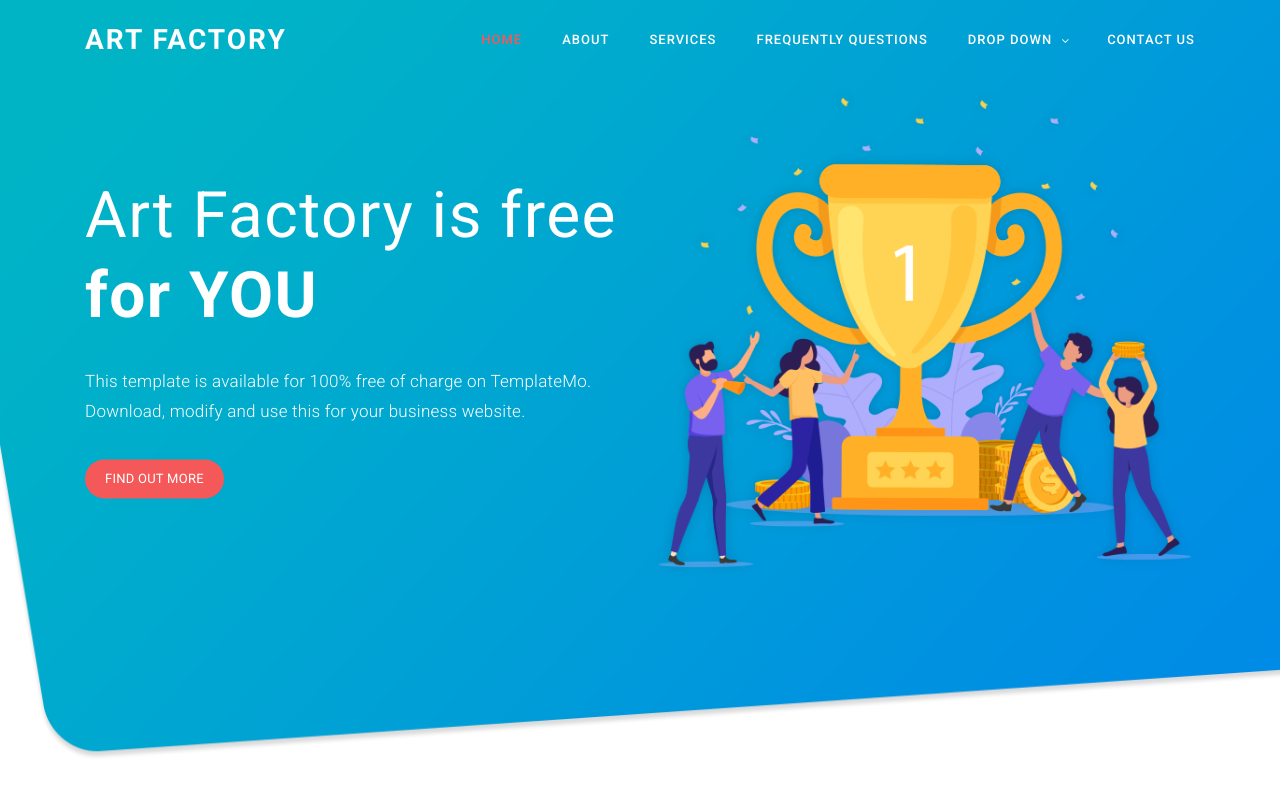
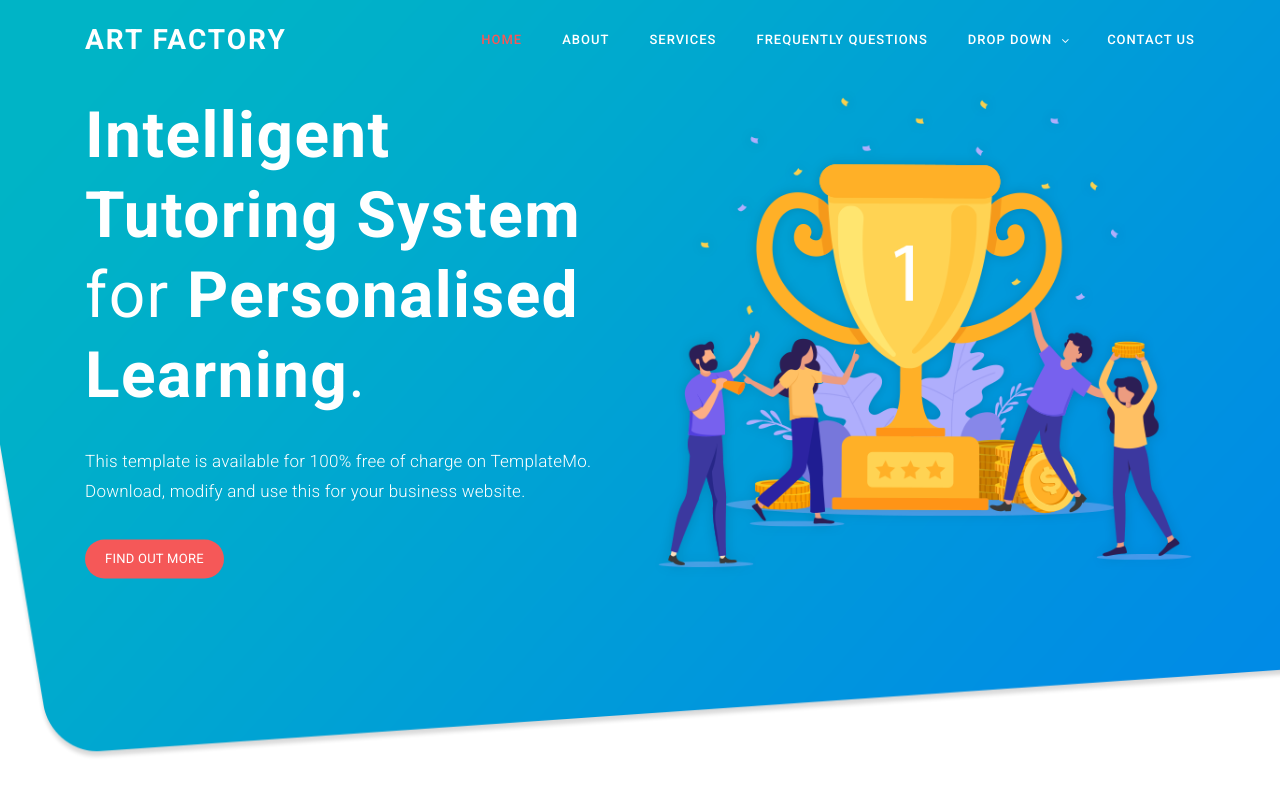
Before and after one commit to manikant55511/MeraTutor, a plain HTML site: page index.html in a window 1280 px wide. Shown: the top 800 px of the page. Drawn offline with Linux system fonts and the light colour scheme.

Commit message:
change in title

```diff
--- a/index.html
+++ b/index.html
@@ -84,7 +84,8 @@ https://templatemo.com/tm-537-art-factory
             <div class="container">
                 <div class="row">
                     <div class="left-text col-lg-6 col-md-6 col-sm-12 col-xs-12" data-scroll-reveal="enter left move 30px over 0.6s after 0.4s">
-                        <h1>Art Factory is free <strong>for YOU</strong></h1>
+<!--                         <h1>Art Factory is free <strong>for YOU</strong></h1> -->
+                        <h1><Strong>Intelligent Tutoring System</strong> for <strong>Personalised Learning</strong>.</h1>
                         <p>This template is available for 100% free of charge on TemplateMo. Download, modify and use this for your business website.</p>
                         <a href="#about" class="main-button-slider">Find Out More</a>
                     </div>
```
